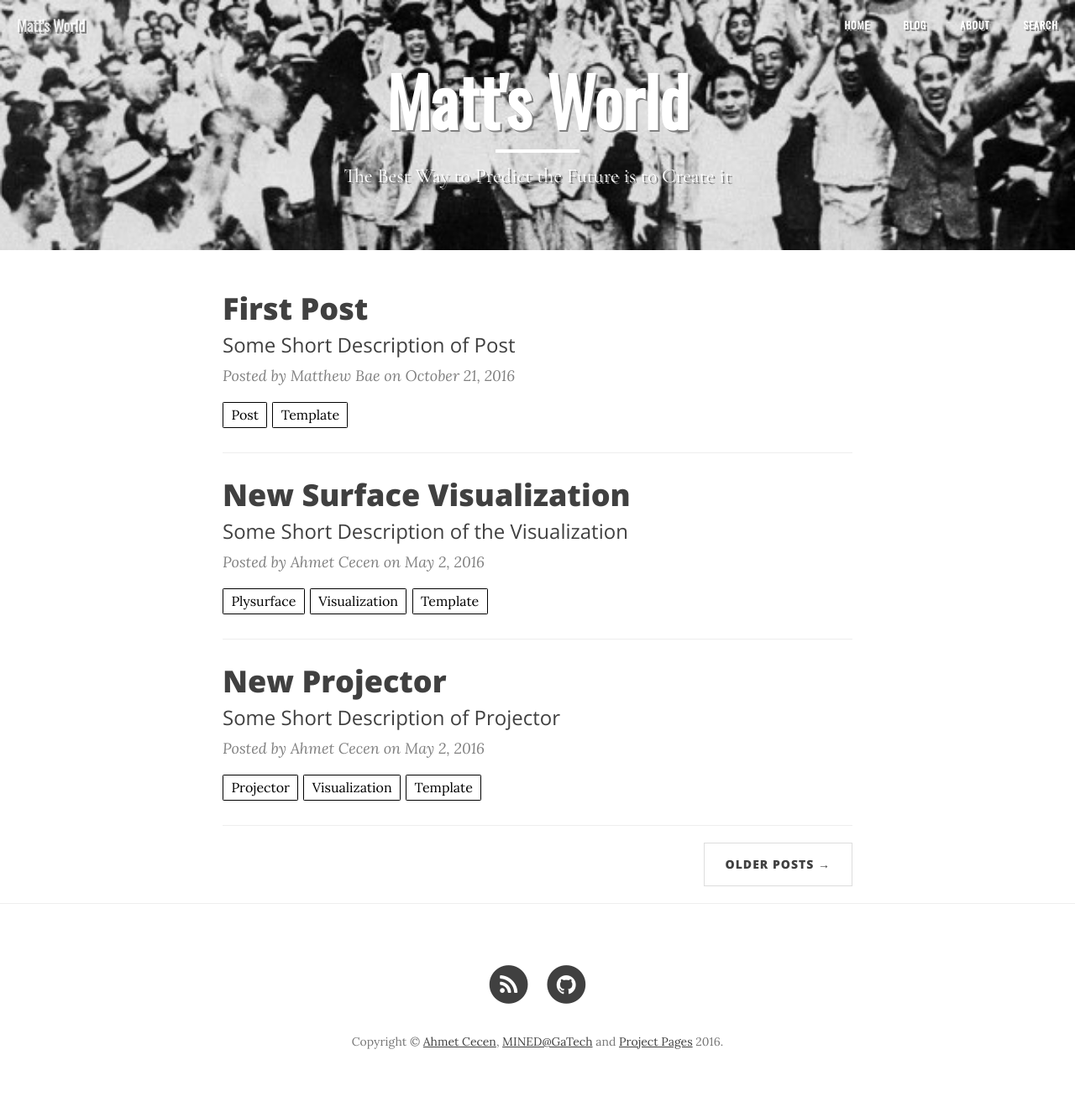
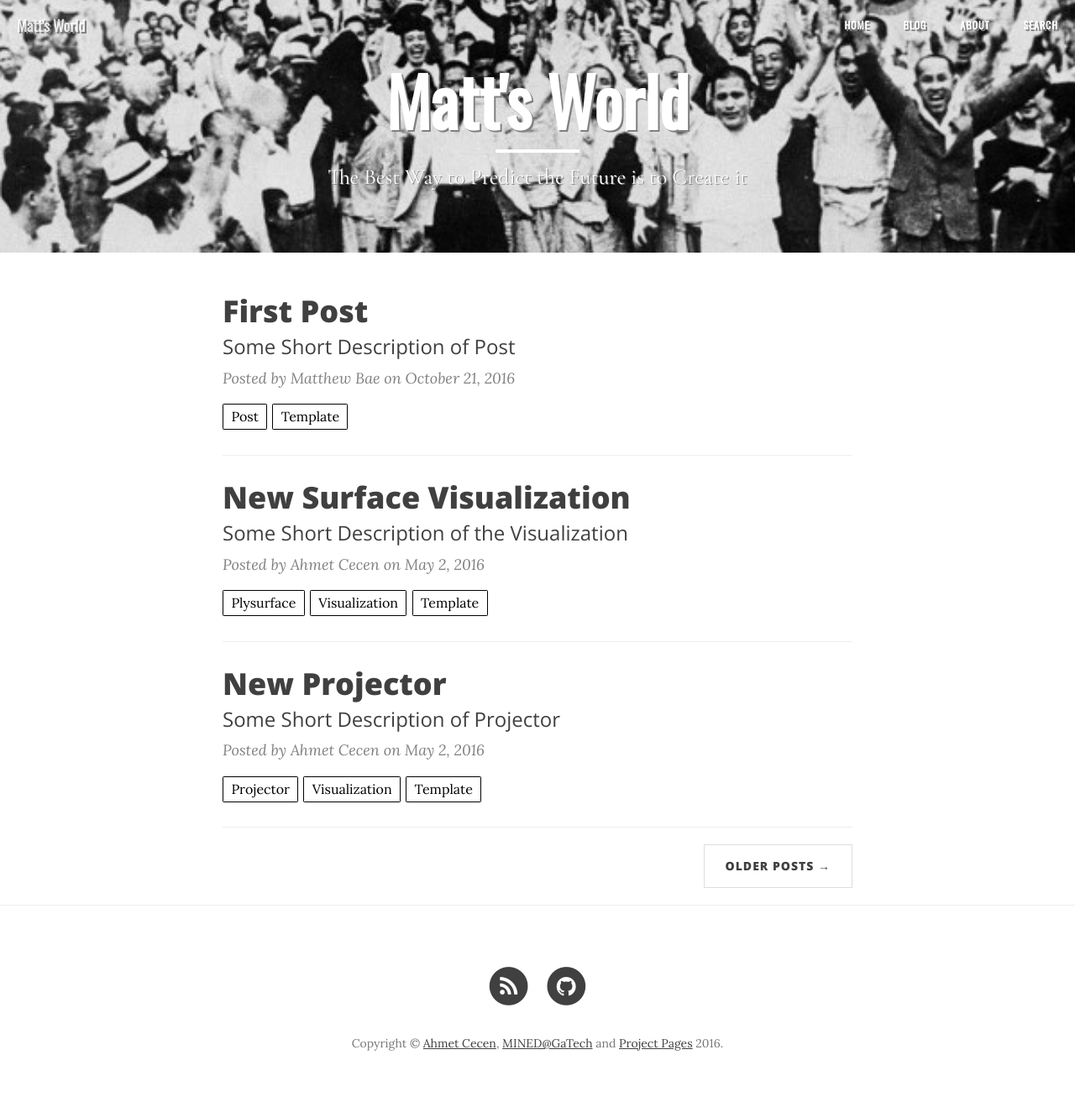
Before and after one commit to smbae/smbae.github.io, a Jekyll site: the page built from index.html, in a window 1280 px wide. Shown: the whole page at 84% size. Built offline with Jekyll 4.4.1, drawn with Linux system fonts in a browser that asks for light colours; nearby versions of some CDN libraries; the list of posts is cut into pages by our own code.

Commit message:
checkpoint 11.1.16

```diff
--- a/css/clean-blog.css
+++ b/css/clean-blog.css
@@ -169,9 +169,10 @@
 }
 .intro-header .site-heading .subheading,
 .intro-header .page-heading .subheading {
-  font-size: 24px;
+  font-size: 26px;
   line-height: 1.1;
   display: block;
+  text-shadow: 1px 1px #808080;
   font-family: 'Cormorant Garamond', serif;
   font-weight: 300;
   margin: 10px 0 0;
```
Also changed, not shown: _posts/2016-05-01-New-Notebook.markdown (line endings or trailing spaces), _posts/2016-10-21-First-Post.markdown (renamed from _posts/2016-10-21-Introduction.markdown).
